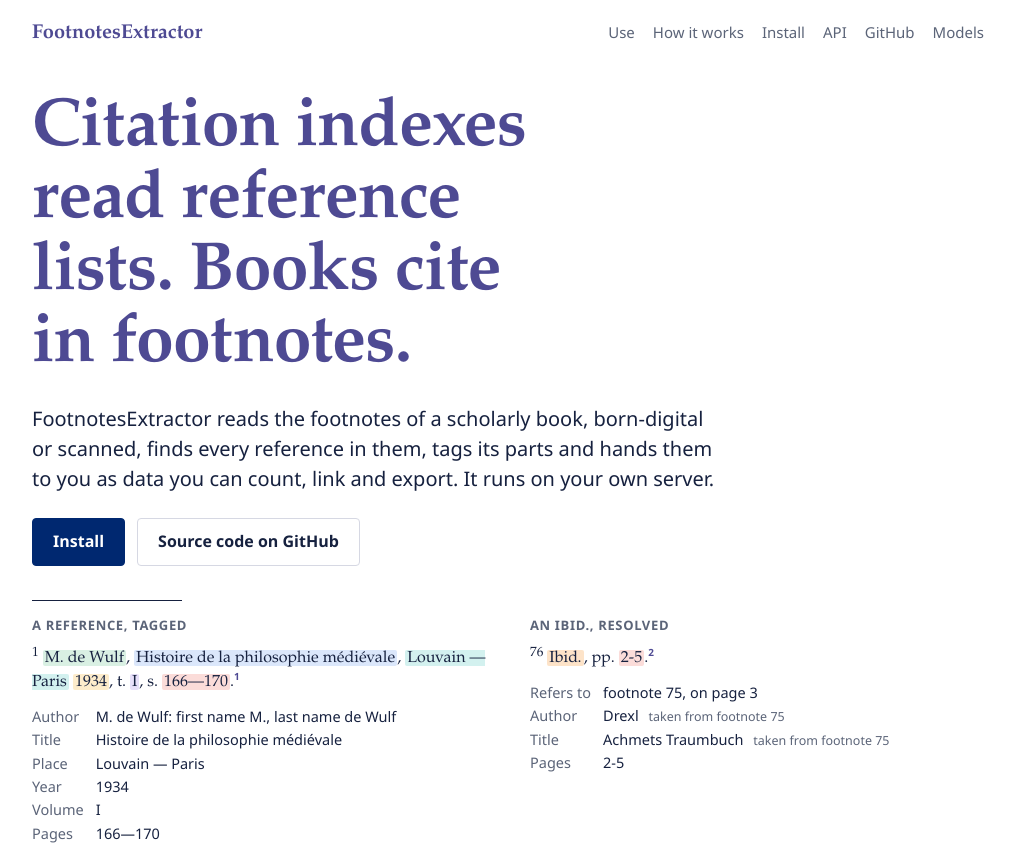
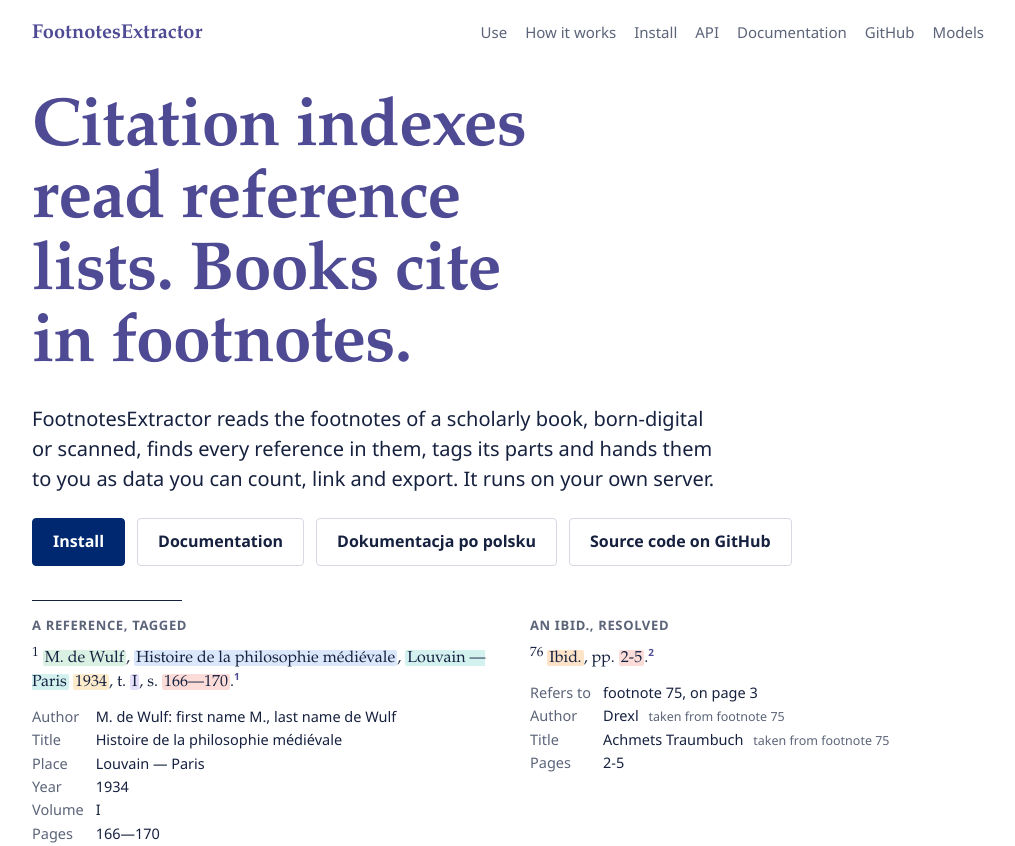
Before and after one commit to FootnotesExtractor/FootnotesExtractor, a plain HTML site: page docs/index.html in a window 1280 px wide. Shown: the top 846 px of the page, without its empty margins (132-1147 px from the left). Drawn offline with Linux system fonts and the light colour scheme.

Commit message:
Link the documentation from the project page
Co-Authored-By: Claude Opus 5.5 <noreply@anthropic.com>

```diff
--- a/docs/index.html
+++ b/docs/index.html
@@ -137,6 +137,7 @@ footer a { color: inherit; }
       <a href="#how">How it works</a>
       <a href="#install">Install</a>
       <a href="#api">API</a>
+      <a href="https://github.com/FootnotesExtractor/FootnotesExtractor/blob/main/docs/en/README.md">Documentation</a>
       <a href="https://github.com/FootnotesExtractor/FootnotesExtractor">GitHub</a>
       <a href="https://huggingface.co/FootnotesExtractor/footnotes-extractor-models">Models</a>
     </nav>
@@ -147,6 +148,8 @@ footer a { color: inherit; }
     <p class="lead">FootnotesExtractor reads the footnotes of a scholarly book, born-digital or scanned, finds every reference in them, tags its parts and hands them to you as data you can count, link and export. It runs on your own server.</p>
     <div class="actions">
       <a class="btn primary" href="#install">Install</a>
+      <a class="btn secondary" href="https://github.com/FootnotesExtractor/FootnotesExtractor/blob/main/docs/en/README.md">Documentation</a>
+      <a class="btn secondary" href="https://github.com/FootnotesExtractor/FootnotesExtractor/blob/main/docs/pl/README.md" lang="pl" hreflang="pl">Dokumentacja po polsku</a>
       <a class="btn secondary" href="https://github.com/FootnotesExtractor/FootnotesExtractor">Source code on GitHub</a>
     </div>
 
@@ -285,7 +288,7 @@ while status() not in ("completed", "error"):
 bib = requests.get(f"{BASE}/download/{job}", headers=HEADERS, params={"format": "bibtex_expanded"})
 with open("book.bib", "wb") as f:
     f.write(bib.content)</code></pre></div>
-      <p>The <a href="https://github.com/FootnotesExtractor/FootnotesExtractor/blob/main/API.md">API reference</a> covers editing, groups, collections and the other export formats.</p>
+      <p>The <a href="https://github.com/FootnotesExtractor/FootnotesExtractor/blob/main/docs/en/api.md">API reference</a> covers editing, groups, collections and the other export formats.</p>
     </section>
 
     <div class="rule" aria-hidden="true"></div>
```
